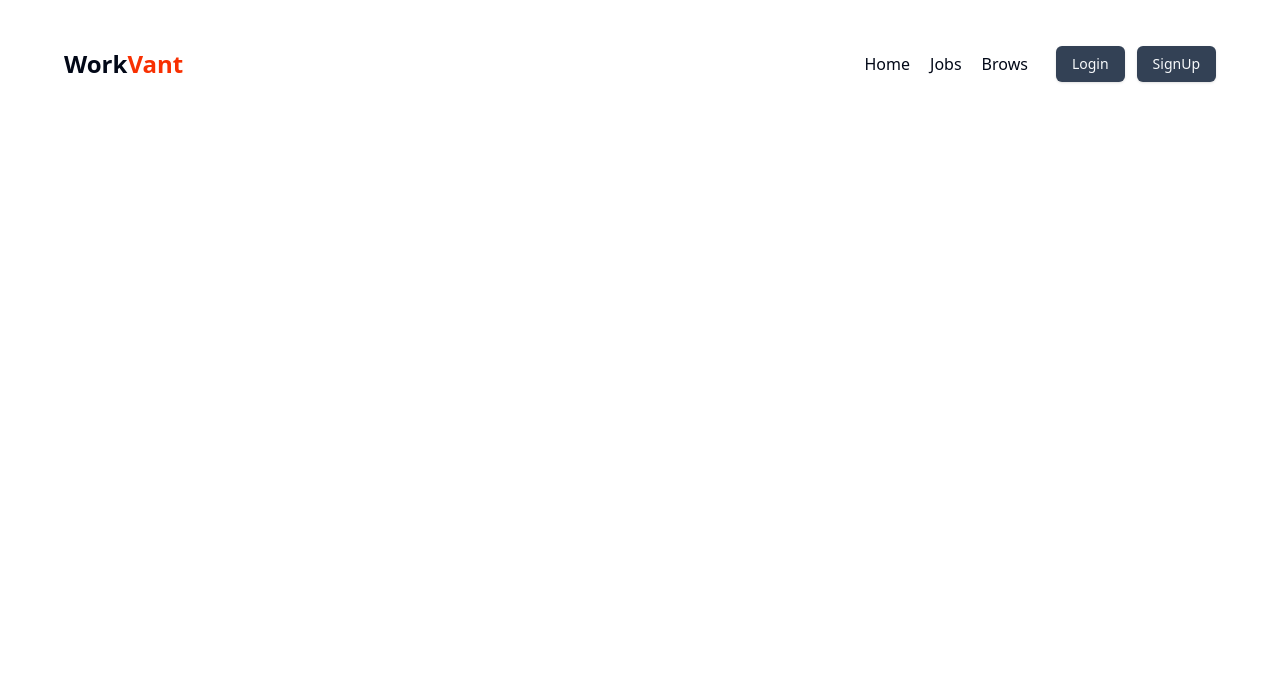
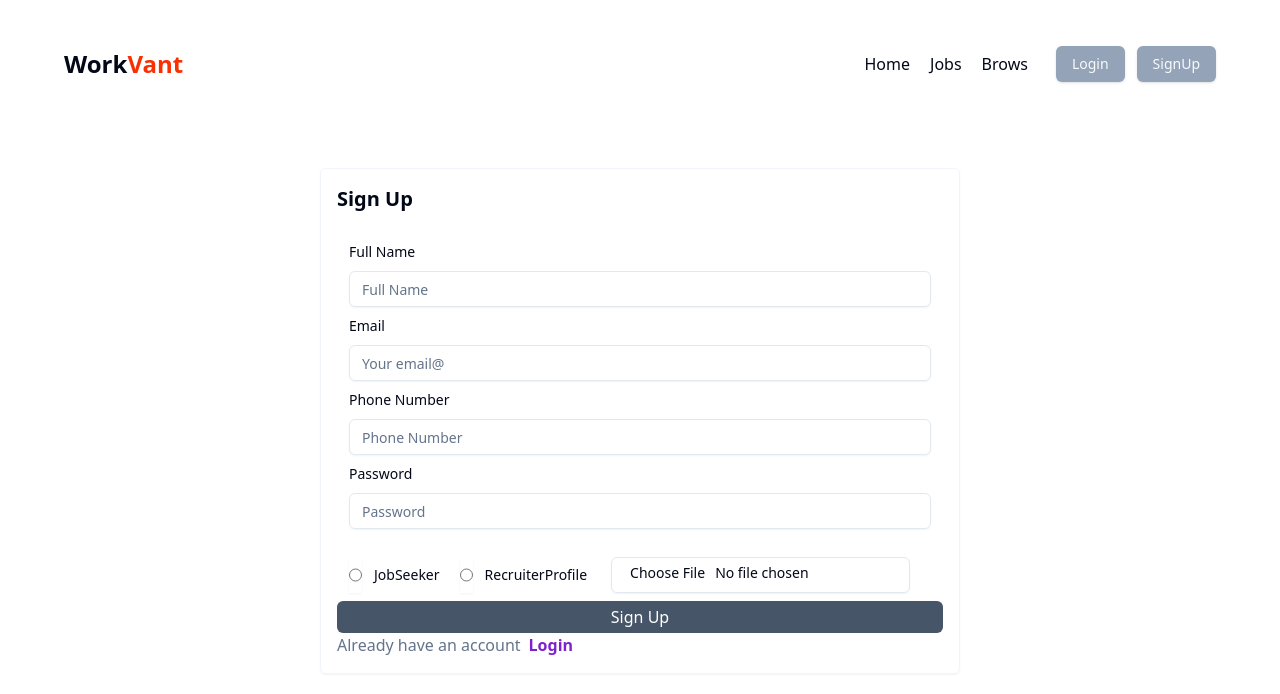
Before and after one commit to Abhay-Pratap200001/Job_Portal, a React (Vite) app in the folder Client/: page /signup in a window 1280 px wide. Shown: the top 694 px of the page. Built offline with nearby package versions, Linux system fonts and the light colour scheme.

Commit message:
Created signup Page ui

```diff
--- a/Client/package.json
+++ b/Client/package.json
@@ -11,7 +11,9 @@
   },
   "dependencies": {
     "@radix-ui/react-avatar": "^1.1.11",
+    "@radix-ui/react-label": "^2.1.8",
     "@radix-ui/react-popover": "^1.1.15",
+    "@radix-ui/react-radio-group": "^1.3.8",
     "@radix-ui/react-separator": "^1.1.8",
     "@radix-ui/react-slot": "^1.2.4",
     "@reduxjs/toolkit": "^2.11.2",
--- a/Client/src/App.jsx
+++ b/Client/src/App.jsx
@@ -1,10 +1,30 @@
 import React from 'react'
 import Navbar from './components/ui/shared/Navbar'
+import { createBrowserRouter, RouterProvider } from 'react-router-dom'
+import Login from './components/ui/auth/Login'
+import Signup from './components/ui/auth/Signup'
+import Home from './components/Home'
 
+const appRouter = createBrowserRouter([
+  {
+    path: '/',
+    element: <Home/>
+  },
+
+   {
+    path: '/login',
+    element: <Login/>
+  },
+
+   {
+    path: '/signup',
+    element: <Signup/>
+  },
+])
 const App = () => {
   return (
     <div>
-      <Navbar/>
+      <RouterProvider router = {appRouter}/>
     </div>
   )
 }
--- /dev/null
+++ b/Client/src/components/Home.jsx
@@ -0,0 +1,12 @@
+import React from 'react'
+import Navbar from './ui/shared/Navbar'
+
+const Home = () => {
+  return (
+    <div>
+        <Navbar/>
+    </div>
+  )
+}
+
+export default Home
--- /dev/null
+++ b/Client/src/components/ui/auth/Login.jsx
@@ -0,0 +1,9 @@
+import React from 'react'
+
+const Login = () => {
+  return (
+    <div>Login</div>
+  )
+}
+
+export default Login
--- /dev/null
+++ b/Client/src/components/ui/auth/Signup.jsx
@@ -0,0 +1,68 @@
+import Navbar from "../shared/Navbar";
+import { Label } from "../ui/label";
+import { Input } from "../ui/input";
+import { RadioGroup, RadioGroupItem } from "../radio-group";
+import { Link } from "react-router-dom";
+
+const Signup = () => {
+  return (
+    <div>
+      <Navbar />
+      <div className="flex items-center justify-center max-w-full md:max-w-7xl mx-auto ">
+        <form
+          action=""
+          className="w-full md:w-1/2 border border-slate-100 rounded-md p-4 my-10 shadow-sm"
+        >
+          <h1 className="font-bold text-xl mb-5">Sign Up</h1>
+          <div className="my-2 p-3 flex flex-col gap-y-3">
+            <Label>Full Name</Label>
+            <Input type="text" placeholder="Full Name" />
+
+            <Label>Email</Label>
+            <Input type="email" placeholder="Your email@" />
+
+            <Label>Phone Number</Label>
+            <Input type="tel" placeholder="Phone Number" />
+
+            <Label>Password</Label>
+            <Input type="password" placeholder="Password" />
+          </div>
+
+          <div className="flex pl-3 mt-4">
+            <RadioGroup defaultValue="comfortable" className='flex gap-5'>
+              <div className="flex items-center gap-3">
+                <Input
+                type="radio"
+                name="role"
+                value="student"
+                className="cursor-pointer"/>
+                <Label htmlFor="r1">JobSeeker</Label>
+              </div>
+
+              <div className="flex items-center gap-3">
+                 <Input
+                type="radio"
+                name="role"
+                value="recruiter"
+                className="cursor-pointer"/>
+                <Label htmlFor="r2">Recruiter</Label>
+              </div>
+            </RadioGroup>
+
+            <div className="flex items-center gap-6">
+                <Label>Profile</Label>
+                <Input
+                accept="image/*"
+                type="file"
+                className="cursor-pointer"/>
+            </div>
+          </div>
+          <button type="submit" className="w-full text-white rounded-md mt-2 p-1 bg-slate-600 ">Sign Up</button>
+          <span className="text-slate-500">Already have an account<Link to='login' className="pl-2 text-purple-700 font-bold">Login</Link></span>
+        </form>
+      </div>
+    </div>
+  );
+};
+
+export default Signup;
--- /dev/null
+++ b/Client/src/components/ui/radio-group.jsx
@@ -0,0 +1,29 @@
+import * as React from "react"
+import * as RadioGroupPrimitive from "@radix-ui/react-radio-group"
+import { Circle } from "lucide-react"
+
+import { cn } from "@/lib/utils"
+
+const RadioGroup = React.forwardRef(({ className, ...props }, ref) => {
+  return (<RadioGroupPrimitive.Root className={cn("grid gap-2", className)} {...props} ref={ref} />);
+})
+RadioGroup.displayName = RadioGroupPrimitive.Root.displayName
+
+const RadioGroupItem = React.forwardRef(({ className, ...props }, ref) => {
+  return (
+    <RadioGroupPrimitive.Item
+      ref={ref}
+      className={cn(
+        "aspect-square h-4 w-4 rounded-full border border-primary text-primary shadow focus:outline-none focus-visible:ring-1 focus-visible:ring-ring disabled:cursor-not-allowed disabled:opacity-50",
+        className
+      )}
+      {...props}>
+      <RadioGroupPrimitive.Indicator className="flex items-center justify-center">
+        <Circle className="h-3.5 w-3.5 fill-primary" />
+      </RadioGroupPrimitive.Indicator>
+    </RadioGroupPrimitive.Item>
+  );
+})
+RadioGroupItem.displayName = RadioGroupPrimitive.Item.displayName
+
+export { RadioGroup, RadioGroupItem }
--- a/Client/src/components/ui/shared/Navbar.jsx
+++ b/Client/src/components/ui/shared/Navbar.jsx
@@ -1,7 +1,8 @@
 import React from "react";
-import { Popover, PopoverContent, PopoverTrigger } from "../popover";
-import { Button } from "../button";
-import { Avatar, AvatarImage } from "../avatar";
+import { Link } from "react-router-dom";
+import { Popover, PopoverContent, PopoverTrigger } from "../ui/popover";
+import { Button } from "../ui/button";
+import { Avatar, AvatarImage } from "../ui/avatar";
 import { LogOut, User2 } from "lucide-react";
 
 const Navbar = () => {
@@ -23,8 +24,8 @@
           </ul>
           {!user ? (
             <div className="flex gap-3">
-              <Button className="bg-slate-700 hover:bg-slate-600">Login</Button>
-              <Button className="bg-slate-700 hover:bg-slate-600">SignUp</Button>
+              <Link to='login'><Button className="bg-slate-400 hover:bg-slate-600">Login</Button></Link>
+              <Link to='signup'><Button className="bg-slate-400 hover:bg-slate-600">SignUp</Button></Link>
             </div>
           ) : (
             <Popover>
--- /dev/null
+++ b/Client/src/components/ui/ui/input.jsx
@@ -0,0 +1,19 @@
+import * as React from "react"
+
+import { cn } from "@/lib/utils"
+
+const Input = React.forwardRef(({ className, type, ...props }, ref) => {
+  return (
+    <input
+      type={type}
+      className={cn(
+        "flex h-9 w-full rounded-md border border-input bg-transparent px-3 py-1 text-base shadow-sm transition-colors file:border-0 file:bg-transparent file:text-sm file:font-medium file:text-foreground placeholder:text-muted-foreground focus-visible:outline-none focus-visible:ring-1 focus-visible:ring-ring disabled:cursor-not-allowed disabled:opacity-50 md:text-sm",
+        className
+      )}
+      ref={ref}
+      {...props} />
+  );
+})
+Input.displayName = "Input"
+
+export { Input }
--- /dev/null
+++ b/Client/src/components/ui/ui/label.jsx
@@ -0,0 +1,16 @@
+import * as React from "react"
+import * as LabelPrimitive from "@radix-ui/react-label"
+import { cva } from "class-variance-authority";
+
+import { cn } from "@/lib/utils"
+
+const labelVariants = cva(
+  "text-sm font-medium leading-none peer-disabled:cursor-not-allowed peer-disabled:opacity-70"
+)
+
+const Label = React.forwardRef(({ className, ...props }, ref) => (
+  <LabelPrimitive.Root ref={ref} className={cn(labelVariants(), className)} {...props} />
+))
+Label.displayName = LabelPrimitive.Root.displayName
+
+export { Label }
```
Also changed, not shown: Client/src/components/ui/ui/avatar.jsx (renamed from Client/src/components/ui/avatar.jsx), Client/src/components/ui/ui/button.jsx (renamed from Client/src/components/ui/button.jsx), Client/src/components/ui/ui/popover.jsx (renamed from Client/src/components/ui/popover.jsx), 1 other file (tests, documents, lock files or other folders).
